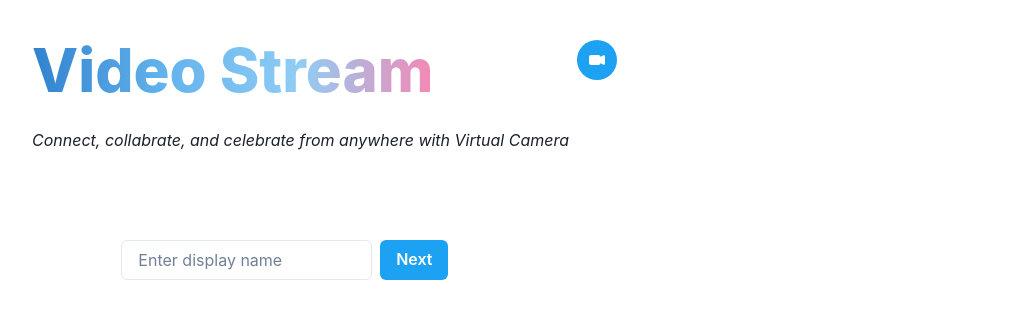
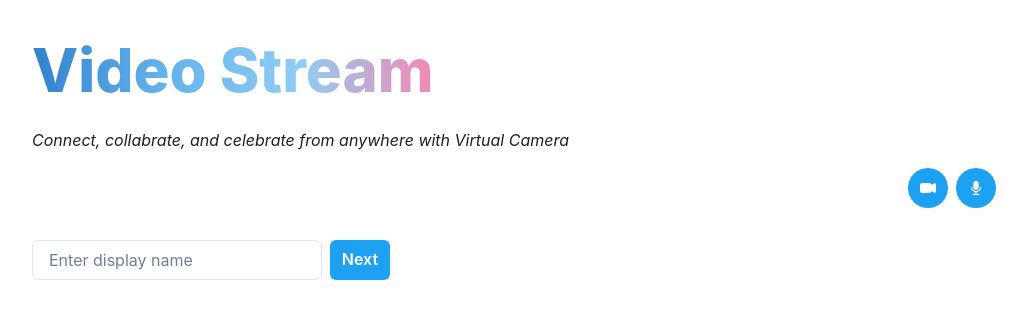
Before and after one commit to huyennguyenthanh/virtual-camera, a React (Create React App) app: page / in a window 1280 px wide. Shown: the top 318 px of the page, without its empty margins (8-1035 px from the left). Built offline with nearby package versions, Linux system fonts and the light colour scheme; no server answers.

Commit message:
feat: turn on/turn off audio

```diff
--- a/package.json
+++ b/package.json
@@ -15,6 +15,7 @@
     "react-icons": "4.7.1",
     "react-scripts": "5.0.1",
     "react-webcam": "^7.0.1",
+    "uuid": "^9.0.0",
     "web-vitals": "^2.1.4"
   },
   "scripts": {
--- a/src/App.js
+++ b/src/App.js
@@ -1,6 +1,8 @@
 import React from 'react';
 import {
   ChakraProvider,
+  Container,
+  Grid, GridItem,
   Stack,
   theme,
   VStack,
@@ -20,15 +22,22 @@ function App() {
   return (
     <ChakraProvider theme={theme}>
       {/* <Logo h="40vmin" pointerEvents="none" /> */}
-      <Stack direction={['column', 'row']} p={10}  minHeight="100%" minWidth="100%">
-        <VStack minHeight="100%">
+
+
+      <Stack direction={['column', 'row']} p={10} w="100%" h="100%" spacing="20">
+      <GridItem w='100%'>
+        <VStack alignItems="flex-start" >
           <Title ></Title>
           <InputName inputName={inputName}></InputName>
         </VStack>
-        <VStack minHeight="100%">
+        </GridItem>
+        <GridItem w='100%'>
+        <VStack alignItems="center">
           <Camera></Camera>
         </VStack>
+        </GridItem>
       </Stack>
+
     </ChakraProvider>
   );
 }
--- a/src/components/Camera.js
+++ b/src/components/Camera.js
@@ -8,72 +8,116 @@ import { AiFillAudio, AiOutlineAudioMuted } from 'react-icons/ai'
 export default class Camera extends React.Component {
 
   videoConstraints = {
-    width: '60%',
-    height: '40%',
+    width: '80%',
+    height: '50%',
     facingMode: "user"
   };
   constructor(props) {
     super(props);
-    this.handleTurnOff = this.handleTurnOff.bind(this);
-    this.handleTurnOn = this.handleTurnOn.bind(this);
-    this.state = { isCameraTurnOff: false};
+    this.handleCamera = this.handleCamera.bind(this);
+    this.handleAudio = this.handleAudio.bind(this);
+
+    this.state = {
+      isCameraTurnOff: false,
+      isAudioTurnOff: false
+    };
 
   }
 
 
+  handleCamera(e) {
+    e.preventDefault();
+    if (this.state.isCameraTurnOff) {
+      this.setState({ isCameraTurnOff: false });
+    } else {
+      this.setState({ isCameraTurnOff: true });
+    }
+
+    console.log("Camera : " + this.state.isCameraTurnOff)
+
+  }
+  handleAudio(e) {
+    e.preventDefault();
+    if (this.state.isAudioTurnOff) {
+      this.setState({ isAudioTurnOff: false });
+    } else {
+      this.setState({ isAudioTurnOff: true });
+    }
+
+    console.log("Audio: " + this.state.isAudioTurnOff)
+
+  }
 
 
-
-  handleTurnOff(e) {
-    e.preventDefault();
-    this.setState({ isCameraTurnOff: true });
-    console.log(this.state.isCameraTurnOff)
-
-  }
-  handleTurnOn(e) {
-    e.preventDefault();
-    this.setState({ isCameraTurnOff: false });
-    console.log(this.state.isCameraTurnOff)
-  }
-
-  render () {
+  render() {
 
     const isCameraTurnOff = this.state.isCameraTurnOff;
-    var cameraButton;
+    const isAudioTurnOff = this.state.isAudioTurnOff;
+    var cameraButton, audioButton;
     var camera;
-    var audioButton;
+    if (isAudioTurnOff) {
+      audioButton = <IconButton
+        colorScheme='gray'
+        isRound="true"
+        onClick={this.handleAudio}
+        icon={<AiOutlineAudioMuted />}
+      />
+    } else {
+      audioButton = <IconButton
+        colorScheme='twitter'
+        isRound="true"
+        onClick={this.handleAudio}
+        icon={<AiFillAudio />}
+      />
+    }
     if (isCameraTurnOff) {
       cameraButton = <IconButton
         colorScheme='gray'
         isRound="true"
-        onClick={this.handleTurnOn}
+        onClick={this.handleCamera}
         icon={<BsCameraVideoOffFill />}
       />;
 
       camera = <Image
         src='logo512.png'
         alt='Camera'
-        h={this.videoConstraints.height}
-        w={this.videoConstraints.width}
+        style={{
+          height: this.videoConstraints.height,
+          width: this.videoConstraints.width,
+          maxHeight: "600px",
+          maxWidth: "900px"
+        }}
       />;
     } else {
       cameraButton = <IconButton
         colorScheme='twitter'
         isRound="true"
-        onClick={this.handleTurnOff}
+        onClick={this.handleCamera}
         icon={<BsCameraVideoFill />}
       />;
-      // camera = <Webcam
-      //   videoConstraints={this.videoConstraints}
-      // />;
+      camera = <Webcam
+
+        audio={() => isAudioTurnOff}
+        style={{ borderRadius: "20px" ,
+        height: this.videoConstraints.height,
+        width: this.videoConstraints.width,
+
+        maxHeight: "600px",
+        maxWidth: "900px"
+
+      }}
+        // h={this.videoConstraints.height}
+        // w={this.videoConstraints.width}
+
+      />;
     }
     return (
       <VStack>
         {camera}
         <HStack>
-        {cameraButton}
+          {cameraButton}
+          {audioButton}
         </HStack>
-
       </VStack>
     );
   }
--- a/src/components/InputName.js
+++ b/src/components/InputName.js
@@ -33,9 +33,9 @@ export default function InputName({ inputName }) {
         return (
             <form
                 onSubmit={handleSubmit}>
-                <HStack pl="0">
+                <HStack pl="0" >
                     <Input
-                        w="70%"
+                        alignItems="flex-start"
                         placeholder='Enter display name'
                         value={content}
                         onChange={(e) => setContent(e.target.value)}
--- a/src/components/MeetingCode.js
+++ b/src/components/MeetingCode.js
@@ -1,30 +1,39 @@
 import React from 'react'
-import { Input, FormControl, Button, HStack, Stack } from '@chakra-ui/react'
-
+import { useRef } from 'react'
+import { Input, Button, HStack, Stack } from '@chakra-ui/react'
+import { useDisclosure } from '@chakra-ui/react'
+import {
+    AlertDialog,
+    AlertDialogBody,
+    AlertDialogFooter,
+    AlertDialogHeader,
+    AlertDialogContent,
+    AlertDialogOverlay,
+  } from '@chakra-ui/react'
 
 export default function MeetingCode() {
+
+    const { isOpen, onOpen, onClose } = useDisclosure()
+    const cancelRef = useRef()
+
+    function handleGenerateCode(e) {
+        e.preventDefault();
+
+    }
+
     return (
         <Stack pl="0" alignItems="inherit">
             <Button
-                w="60%"
+                w="80%"
                 alignItems="center"
                 color="whiteAlpha.900"
                 colorScheme="twitter"
+                onClick={onOpen}
+            >Generate new meeting code</Button>
 
-            >Generate new meeting code</Button>
+
+
             <HStack>
-                {/* onClick={() =>
-                    toast({
-                        title: 'Account created.',
-                        description: "We've created your account for you.",
-                        status: 'success',
-                        duration: 9000,
-                        isClosable: true,
-                    })
-                }
-
- */}
-
                 <Input
                     w="60%"
 
```
Also changed, not shown: 1 other file (tests, documents, lock files or other folders).
